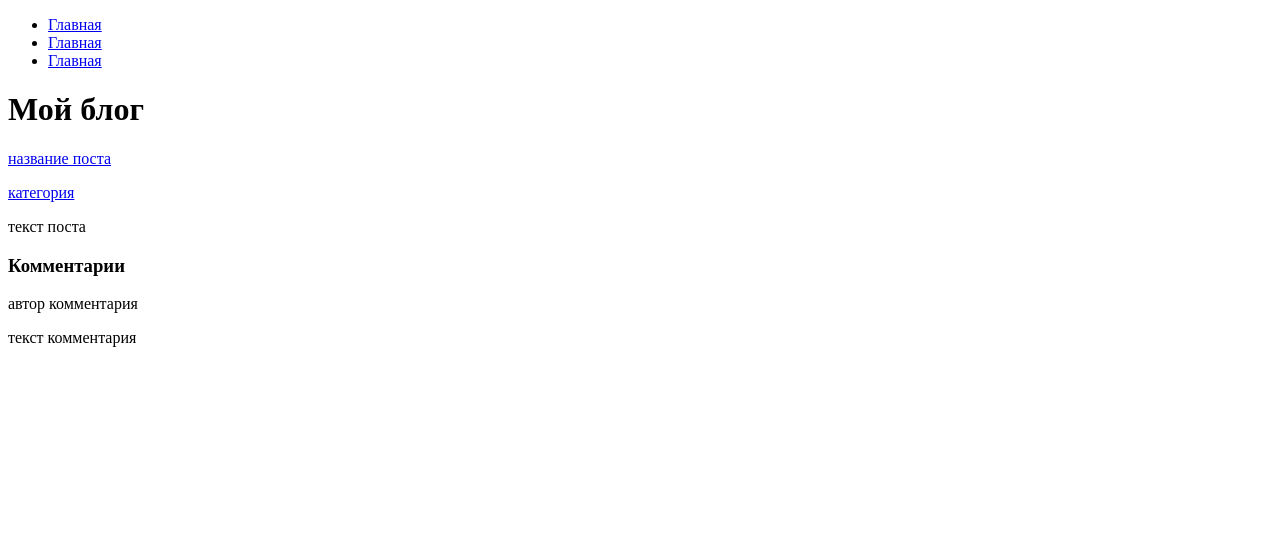
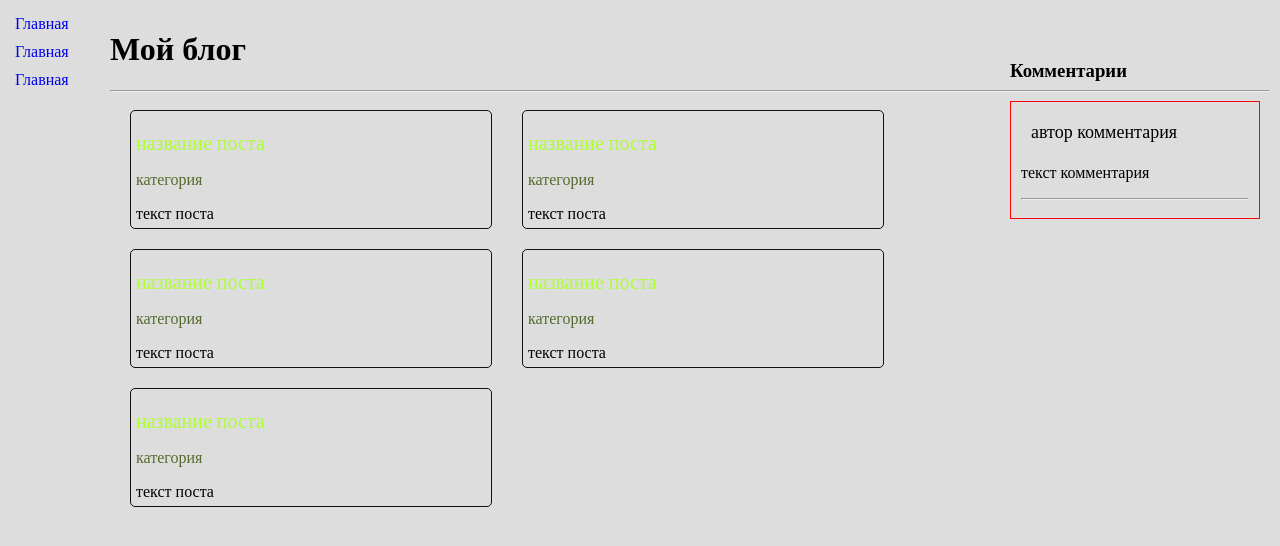
Before and after one commit to Maslenok23082001/blog, a PHP site: page / in a window 1280 px wide. Shown: the top 546 px of the page. Run offline with PHP 8.4, Linux system fonts and the light colour scheme.

Commit message:
свёрстан CSS

```diff
--- a/index.php
+++ b/index.php
@@ -11,18 +11,42 @@ require_once "app/header.php";
     <content>
         <div id="new_blogs">
             <h1>Мой блог</h1>
+            <hr>
             <div id="blogs">
                 <div class="blog">
-                    <p><a href="#">название поста</a></p>
-                    <p><a href="#">категория</a></p>
+                    <p class="tit"><a href="#">название поста</a></p>
+                    <p class="cat"><a href="#">категория</a></p>
+                    <div>текст поста</div>
+                </div>
+                <div class="blog">
+                    <p class="tit"><a href="#">название поста</a></p>
+                    <p class="cat"><a href="#">категория</a></p>
+                    <div>текст поста</div>
+                </div>
+                <div class="blog">
+                    <p class="tit"><a href="#">название поста</a></p>
+                    <p class="cat"><a href="#">категория</a></p>
+                    <div>текст поста</div>
+                </div>
+                <div class="blog">
+                    <p class="tit"><a href="#">название поста</a></p>
+                    <p class="cat"><a href="#">категория</a></p>
+                    <div>текст поста</div>
+                </div>
+                <div class="blog">
+                    <p class="tit"><a href="#">название поста</a></p>
+                    <p class="cat"><a href="#">категория</a></p>
                     <div>текст поста</div>
                 </div>
             </div>
             <div id="comments">
+
                 <h3>Комментарии</h3>
+
                 <div class="comment">
-                    <p>автор комментария</p>
+                    <p class="com_tit">автор комментария</p>
                     <p>текст комментария</p>
+                    <hr>
                 </div>
             </div>
         </div>
--- a/public/main.css
+++ b/public/main.css
@@ -0,0 +1,92 @@
+body {
+    padding: 0;
+    margin: 0;
+    background-color: #dddddd;
+    min-width: 740px;
+}
+#main_menu {
+
+    float: left;
+    padding: 0;
+    margin: 0;
+}
+#main_menu ul {
+    list-style-type: none;
+    padding: 0;
+    margin: 0;
+    padding: 10px;
+}
+#main_menu ul li {
+    padding: 0;
+    margin: 0;
+
+}
+#main_menu ul li a {
+    text-decoration: none;
+    display: block;
+    padding: 0;
+    margin: 0;
+    padding: 5px 5px;
+    width: 100%;
+    height: 100%;
+}
+#main_menu ul li a:hover {
+    background-color: #111111;
+    color: #fff;
+}
+content {
+
+    display: block;
+    margin-left: 100px;
+
+    padding: 10px;
+}
+content #new_blogs {
+
+    position: relative;
+}
+content #new_blogs #blogs {
+    margin-right: 350px;
+
+}
+content #new_blogs #blogs .blog {
+    border-radius: 5px;
+    border: 1px solid #111;
+    display: block;
+    float: left;
+    padding: 5px;
+    margin: 10px;
+    width: 350px;
+    margin-left: 20px;
+}
+content #new_blogs #blogs .blog .tit a {
+    color: greenyellow;
+    font-size: 20px;
+}
+content #new_blogs #blogs .blog .cat {
+
+}
+content #new_blogs #blogs .blog p a {
+    text-decoration: none;
+    color: darkolivegreen;
+}
+content #new_blogs #comments {
+    position: absolute;
+    top: 0;
+    right: 0;
+    padding: 10px;
+
+    display: block;
+    width: 250px;
+}
+content #new_blogs #comments .comment {
+    border: 1px solid red;
+    padding: 10px;
+}
+content #new_blogs #comments .comment .com_tit {
+    padding: 0;
+    margin: 0;
+    padding: 5px;
+    margin: 5px;
+    font-size: 18px;
+}
```
